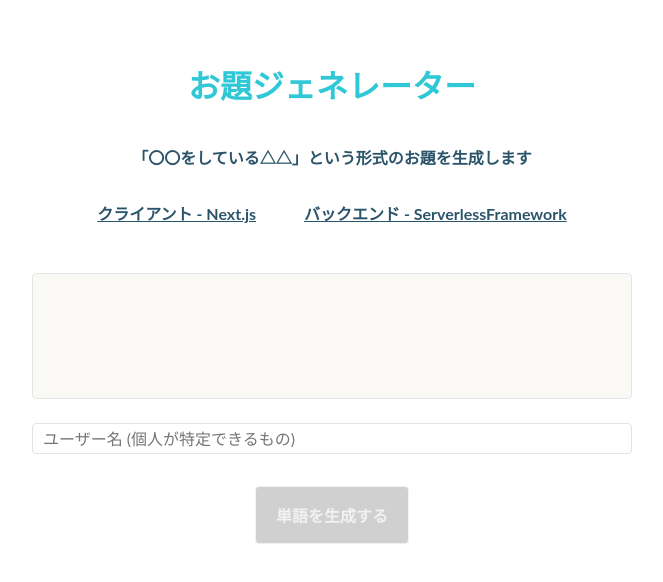
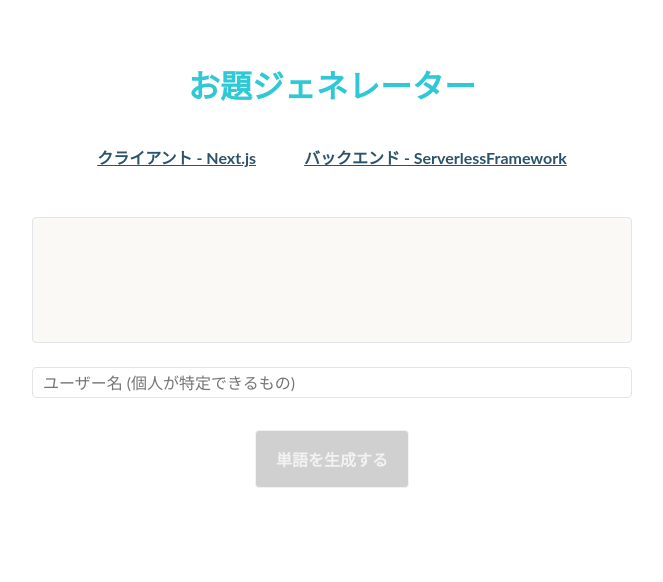
Before and after one commit to kubo-hide-kun/creative-meetup, a Next.js app: page / in a window 1280 px wide. Shown: the top 582 px of the page, without its empty margins (308-971 px from the left). Built offline with nearby package versions, Linux system fonts and the light colour scheme.

Commit message:
fix: サブタイトルの削除

```diff
--- a/components/Header.tsx
+++ b/components/Header.tsx
@@ -15,20 +15,10 @@ const TitleHead = styled.h1`
   font-size: 2rem;
 `;
 
-const SubTitleHead = styled.div`
-  margin-bottom: 32px;
-  color: #2b546a;
-  font-weight: bold;
-  font-size: 1rem;
-  font-family: Lato, "Hiragino Maru Gothic Pro", "Meiryo UI", Meiryo,
-    "MS PGothic", sans-serif;
-`;
-
 export const Header: React.VFC = () => {
   return (
     <HeaderDiv>
       <TitleHead>お題ジェネレーター</TitleHead>
-      <SubTitleHead>「〇〇をしている△△」という形式のお題を生成します</SubTitleHead>
     </HeaderDiv>
   );
 };
```
